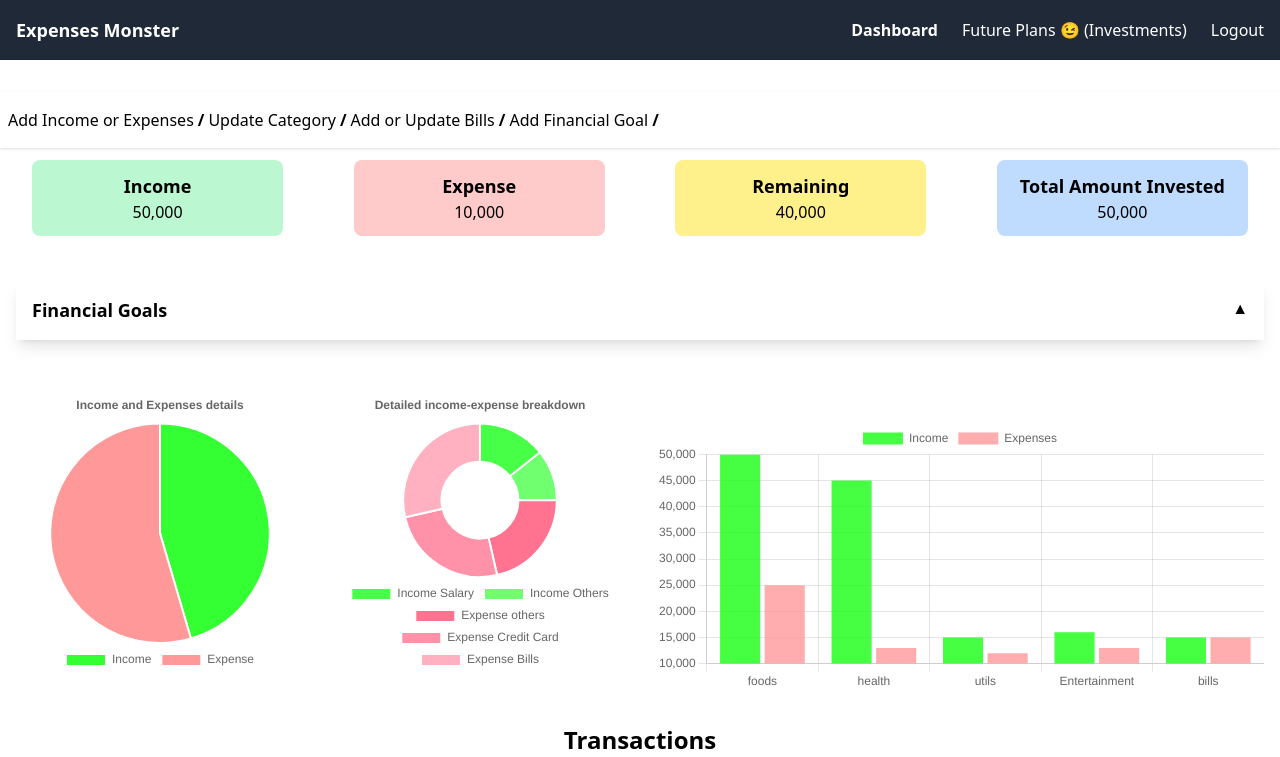
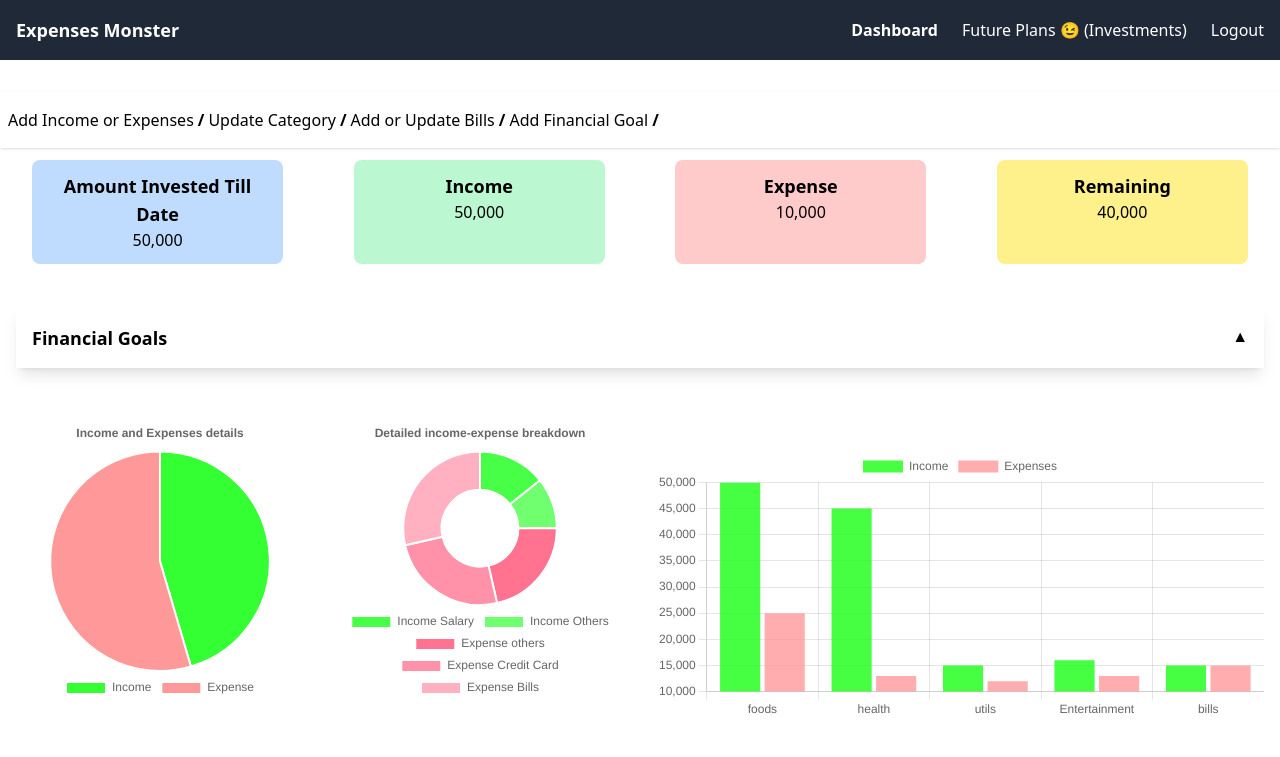
Before and after one commit to 1001pranav/expenseMonster, a Next.js app in the folder frontend/expense-tracker/: page / in a window 1280 px wide. Shown: the top 757 px of the page. Built offline with nearby package versions, Linux system fonts and the light colour scheme.

Commit message:
Change: Moved Amount total amount invested in the beginning, changed title

```diff
--- a/frontend/expense-tracker/components/incomeExpenseCard.tsx
+++ b/frontend/expense-tracker/components/incomeExpenseCard.tsx
@@ -5,6 +5,11 @@ export default function (props: IncomeExpenseCard): ReactNode{
     try {
 
         return <div className="flex m-auto justify-between flex-wrap p-3 container rounded-lg">
+            <div className="rounded-lg  bg-blue-200 w-1/5 p-3 mx-5 ">
+                <div className="font-bold text-center text-lg">Amount Invested Till Date</div>
+                <div className="text-center ">{props.investment.toLocaleString()}</div>
+            </div>
+
             <div className="left-0  bg-green-200 p-3 mx-5 w-1/5 rounded-lg">
                 <div className="font-bold text-center text-lg">Income</div>
                 <div className=" text-center ">{props.income.toLocaleString()}</div>
@@ -17,10 +22,6 @@ export default function (props: IncomeExpenseCard): ReactNode{
                 <div className="font-bold text-center text-lg">Remaining</div>
                 <div className="text-center ">{(props.income - props.expense).toLocaleString()}</div>
             </div>
-            <div className="rounded-lg  bg-blue-200 w-1/5 p-3 mx-5 ">
-                <div className="font-bold text-center text-lg">Total Amount Invested</div>
-                <div className="text-center ">{props.investment.toLocaleString()}</div>
-            </div>
         </div>
     } catch (error) {
         console.log("Error on Income Expense Card");
```
